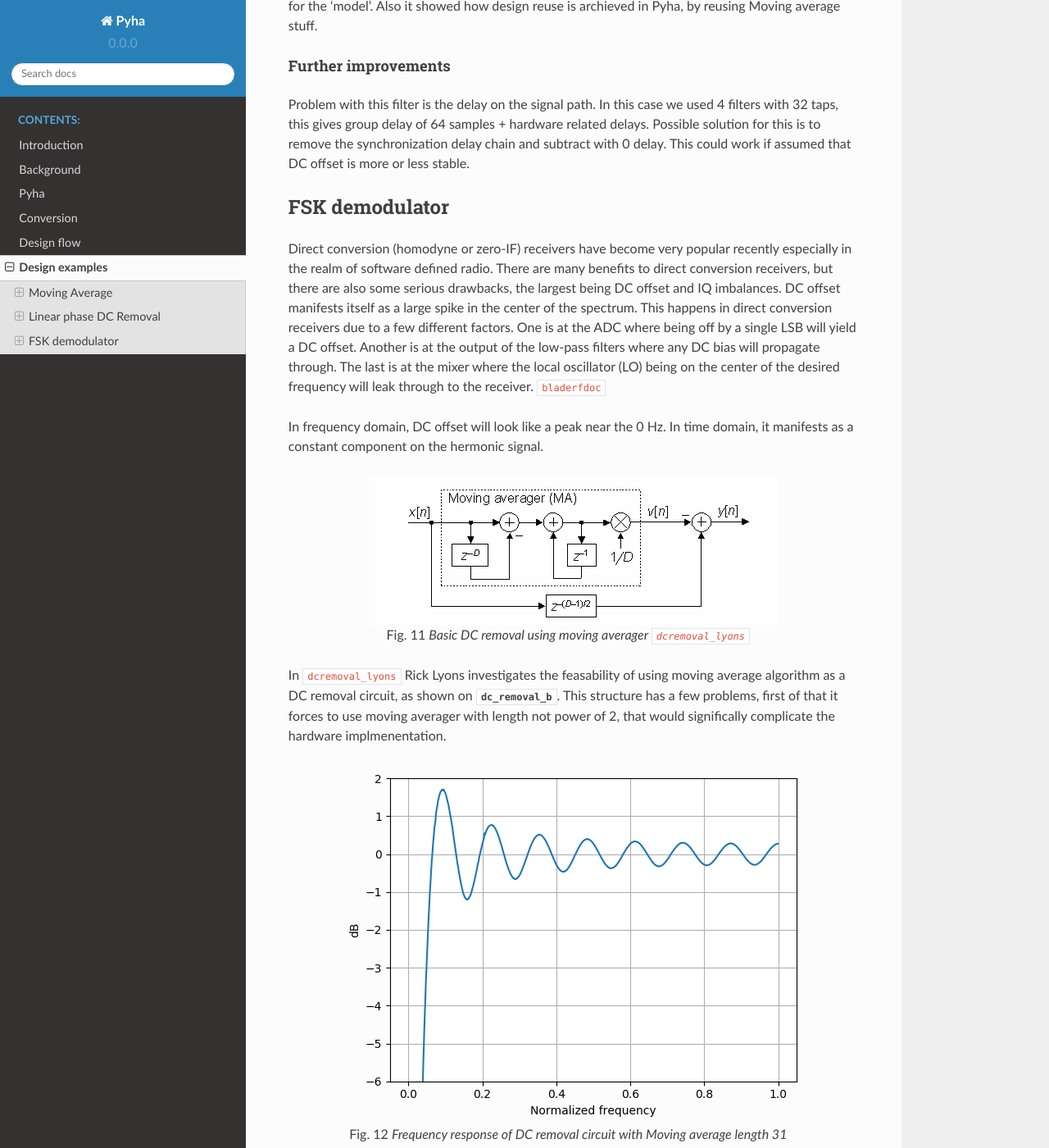
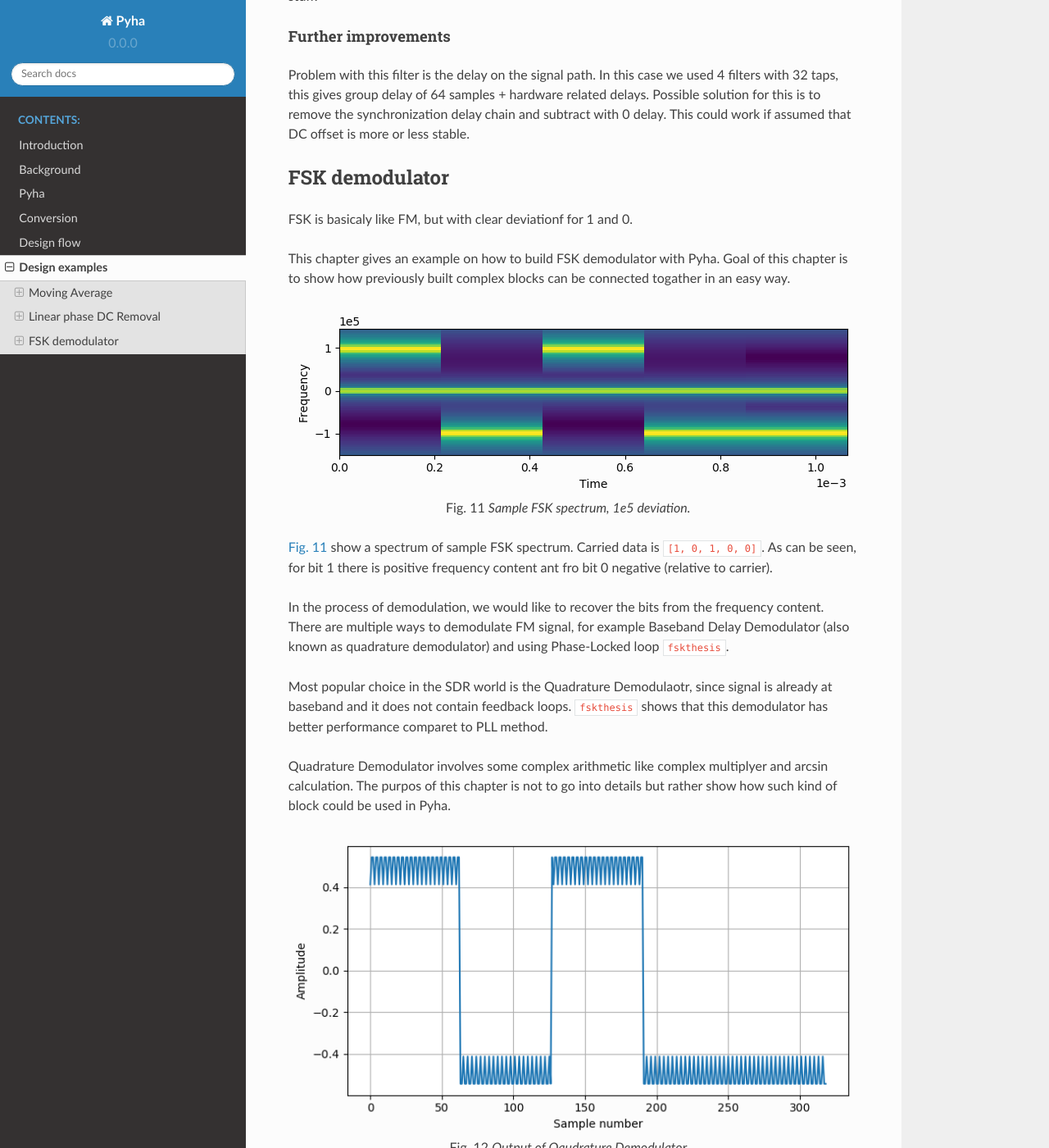
Before and after one commit to gasparka/thesis, a Sphinx documentation site: the page built from docs/design_examples.rst, in a window 1280 px wide and 1400 px high, scrolled down 11061 px. Shown: the whole window at 82% size. Built offline with Sphinx 7.4.7 and the Read the Docs theme 2.0.0, drawn with Linux system fonts in a browser that asks for light colours; cross-references to code outside the pages are shown as plain code; some of the changed text lies outside the part shown.

Commit message:
finish first fsk_demodulator interation

```diff
--- a/docs/bibliography.bib
+++ b/docs/bibliography.bib
@@ -55,3 +55,10 @@
     year   = "2008",
     url    = "https://www.dsprelated.com/showarticle/58.php"
 }
+
+@MASTERSTHESIS {fskthesis,
+    author = "Franz Schnyder, Christoph Haller",
+    title  = "Implementation of FM Demodulator Algorithms on a High Performance Digital Signal Processor",
+    school = "Nanyang Technological University",
+    year   = "2002"
+}
--- a/docs/conf.py
+++ b/docs/conf.py
@@ -73,7 +73,14 @@
 # List of patterns, relative to source directory, that match files and
 # directories to ignore when looking for source files.
 # This patterns also effect to html_static_path and html_extra_path
-exclude_patterns = ['_build', 'Thumbs.db', '.DS_Store']
+exclude_patterns = ['_build',
+                    'Thumbs.db',
+                    '.DS_Store',
+
+                    # included
+                    'fsk_demodulator.rst',
+                    'moving_average.rst',
+                    'dc_removal.rst']
 
 # The name of the Pygments (syntax highlighting) style to use.
 pygments_style = 'sphinx'
--- a/docs/fsk_demodulator.rst
+++ b/docs/fsk_demodulator.rst
@@ -1,120 +1,84 @@
 FSK demodulator
 ---------------
 
+FSK is basicaly like FM, but with clear deviationf for 1 and 0.
+
+This chapter gives an example on how to build FSK demodulator with Pyha. Goal of this chapter
+is to show how previously built complex blocks can be connected togather in an easy way.
 
 
-
-
-
-Direct conversion (homodyne or zero-IF) receivers have become very popular recently especially in the realm of
-software defined radio. There are many benefits to direct conversion receivers,
-but there are also some serious drawbacks, the largest being DC offset and IQ imbalances.
-DC offset manifests itself as a large spike in the center of the spectrum.
-This happens in direct conversion receivers due to a few different factors.
-One is at the ADC where being off by a single LSB will yield a DC offset.
-Another is at the output of the low-pass filters where any DC bias will propagate through.
-The last is at the mixer where the local oscillator (LO) being on the center of the desired
-frequency will leak through to the receiver. :cite:`bladerfdoc`
-
-
-In frequency domain, DC offset will look like a peak near the 0 Hz. In time domain, it manifests as a constant
-component on the hermonic signal.
-
-
-.. _dc_removal_b:
-.. figure:: img/dc_removal_b.png
+.. _fsk_spectrum:
+.. figure:: img/fsk_spectrum.png
     :align: center
     :figclass: align-center
 
-    Basic DC removal using moving averager :cite:`dcremoval_lyons`
-
-In :cite:`dcremoval_lyons` Rick Lyons investigates the feasability of using moving average algorithm as a DC removal
-circuit, as shown on  :numref:`dc_removal_b`. This structure has a few problems, first of that it forces to use
-moving averager with length not power of 2, that would significally complicate the hardware implmenentation.
+    Sample FSK spectrum, 1e5 deviation.
 
 
+:numref:`fsk_spectrum` show a spectrum of sample FSK spectrum. Carried data is :code:`[1, 0, 1, 0, 0]`.
+As can be seen, for bit 1 there is positive frequency content ant fro bit 0 negative (relative to carrier).
 
-.. _dc_single_freqz:
-.. figure:: img/dc_single_freqz.png
+In the process of demodulation, we would like to recover the bits from the frequency content. There are
+multiple ways to demodulate FM signal, for example Baseband Delay Demodulator (also known as
+quadrature demodulator) and using Phase-Locked loop :cite:`fskthesis`.
+
+Most popular choice in the SDR world is the Quadrature Demodulaotr, since signal is already at
+baseband and it does not contain feedback loops. :cite:`fskthesis` shows that this demodulator
+has better performance comparet to PLL method.
+
+
+Quadrature Demodulator involves some complex arithmetic like complex multiplyer and arcsin calculation.
+The purpos of this chapter is not to go into details but rather show how such kind of block
+could be used in Pyha.
+
+.. _fsk_quad_demod:
+.. figure:: img/fsk_quad_demod.png
     :align: center
     :figclass: align-center
 
-    Frequency response of DC removal circuit with Moving average length 31
-
-Second problem is seen on :numref:`dc_single_freqz`. Total ripple of the filter is up to 3 dB, that is 2 times of a difference.
+    Output of Qaudrature Demodulator
 
 
-.. _dc_removal_multi:
-.. figure:: img/dc_removal_multi.png
-    :align: center
-    :figclass: align-center
+:numref:`fsk_quad_demod` show the Quadrature Demodulator output where input is the signal
+shown in :numref:`fsk_spectrum`. Note that the result looks already like digital signal.
+Result is a bit noisy as the input was noisy aswell.
 
-    Removing DC with chained moving averagers :cite:`dcremoval_lyons`
+Next step in the demodulator path is matched filtering. Since we are dealing with squared signals
+we can use the moving average algorithm for this purpose.
 
-Much better performance can be arcieved by chaining multiple stages of moving averaging, as shown in :numref:`dc_removal_multi`.
-Chaining them up also helps the power of 2 problem.
-
-
-.. _dc_quad_freqz:
-.. figure:: img/dc_quad_freqz.png
-    :align: center
-    :figclass: align-center
-
-    Frequency response of DC removal, 4 cascaded moving averagers
-
-New frequency response can be observer on :numref:`dc_quad_freqz`. It is clear that the passband ripple has significantly reduced.
-In addition the cutoff is sharper.
-
-
-
+.. :todo:: Output picture has sim offset, sucks.
 
 Implementation with Pyha
 ~~~~~~~~~~~~~~~~~~~~~~~~
+
 Implementation is rather straight forward, as shown on :numref:`dc_removal_multi`, algorithm must run
 input signal over multiple moving average filters (that we have already implemented in previous chapter) and then substract
 the filter chain output of the delayed input signal.
 
 .. code-block:: python
-    :caption: Parametrizable DC-Removal implementation
-    :name: dc_removal
+    :caption: Parametrizable demodulator
+    :name: fsk_demodulator_code
 
-    class DCRemoval(HW):
-        def __init__(self, window_len, averagers):
-            self.mavg = [MovingAverage(window_len) for _ in range(averagers)]
+    class FSKDemodulator(HW):
+        def __init__(self, deviation, fs, sps):
+            self.demod = QuadratureDemodulator(self.gain)
+            self.match = MovingAverage(sps)
+            self._delay = self.demod._delay + self.match._delay
 
-            # this is total delay of moving averages
-            hardware_delay = averagers * MovingAverage(window_len)._delay
-            self.group_delay = int(averagers * MovingAverage(window_len)._group_delay)
-            total_delay = hardware_delay +  self.group_delay
+        def main(self, input):
+            demod = self.demod.main(input)
+            match = self.match.main(demod)
+            return match
 
-            #registers
-            self.input_shr = [Sfix()] * total_delay
-            self.out = Sfix(0, 0, -17)
-
-            # module delay
-            self._delay = total_delay + 1
-
-        def main(self, x):
-            tmp = x
-            for mav in self.mavg:
-                tmp = mav.main(tmp)
-
-            self.next.input_shr = [x] + self.input_shr[:-1]
-            self.next.out = self.input_shr[-1] - tmp
-            return self.out
-
-        def model_main(self, x):
-            # run signal over all moving averagers
-            tmp = x
-            for mav in self.mavg:
-                tmp = mav.model_main(tmp)
-
-            # subtract from delayed input
-            return x[:-self.group_delay] - tmp[self.group_delay:]
+        def model_main(self, input_list):
+            demod = self.demod.model_main(input_list)
+            match = self.match.model_main(demod)
+            return match
 
 
-:numref:`dc_removal` shows the Python implementation. Class is parametrized so that count of moving averagers and the
-window length can be changed on definiton. Overall it is a pretty straigth forward Python code.
+:numref:`fsk_demodulator_code` shows the Python implementation.
+Overall it is a pretty straigth forward Python code. Quadrature demodulator and Moving average
+are defined in the constructor bit, then 'main' and 'model main' make use of them.
 
 One thing to note that the :code:`model_main` and :code:`main` are nearly identical. That shows that Pyha has archived
 one of the goals by simplifying hardware design portion.
@@ -123,65 +87,29 @@
 Unit test for this module have not been listed as most of the testing is done in Ipython Notebook environment, as written
 in some chapter Pyha is capable or collecting these tests for unit-testing. Can be seen here.
 
-
-GATE level simulation
-^^^^^^^^^^^^^^^^^^^^^
-
-As written in some chapter, Pyha supports also rupports running GATE-level simulations
-by integrating with Intel Quartus software.
-
-
-.. _dc_removal_multi_rtl:
-.. figure:: img/dc_removal_multi_rtl.png
-    :align: center
-    :figclass: align-center
-
-    RTL view of simplified DC-Removal (Intel Quartus RTL viewer)
-
-
-:numref:`dc_removal_multi_rtl` shows an simplified RTL view of the DC removal circuit,
-it uses averages with length 4 to make RTL plottable.
-There are 4 averages in total, leftover logic is the delay line and the final substractor.
-
-Quartus project can be seen at repo [#dcrepo]_.
-
-
 Resource usage
 ^^^^^^^^^^^^^^
+RTL is too big to include a screenshot, project can be opened here..
 
-Resorce usage is returned for the full size circuit, that is 4 chained moving averages with each having 32 taps.
 Synhesizing with Quartus gave following resorce usage:
 
 
-    - Total logic elements: 341 / 39,600 ( < 1 % )
-    - Total memory bits:    2,736 / 1,161,216 ( < 1 % )
-    - Embedded multipliers: 0 / 232 ( 0 % )
+    - Total logic elements: 1,499 / 39,600 ( 4 % )
+    - Total memory bits:    36 / 1,161,216 ( < 1 % )
+    - Embedded multipliers: 10 / 232 ( 4 % )
 
-Maximum reported clock speed is 188 MHz ( standard compilation).
+Maximum reported clock speed is 173 MHz ( standard compilation).
 
 
 .. [#dcrepo] https://github.com/petspats/thesis/tree/master/examples/dc_removal/conversion
 
 
-
-
 Conclusions
 ~~~~~~~~~~~
 
-This chapter showed how to use Pyha to design an efficient, linar phase DC removal circuit. It is clear that making these
-kind of designs is possible in Pyha and is not significantly harder that coding for the 'model'. Also it showed how
-design reuse is archieved in Pyha, by reusing Moving average stuff.
+This chapter showed how to use existing Pyha components to synthesise complex system.
 
 
 Further improvements
 ^^^^^^^^^^^^^^^^^^^^
-
-Problem with this filter is the delay on the signal path. In this case we used 4 filters with 32 taps, this gives group delay of
-64 samples + hardware related delays. Possible solution for this is to remove the synchronization delay chain and subtract with
-0 delay. This could work if assumed that DC offset is more or less stable.
-
-
-
-
-`Pyhacores <https://github.com/petspats/pyhacores>`__ is a repository collecting cores implemented in Pyha,
-for example it includes CORDIC, FSK modulator and FSK demodulator cores.
+Next step would be to add some sort of clock recovery component in order to sample te bits.
```
Also changed, not shown: docs/img/fsk_quad_demod.png (added), docs/img/fsk_spectrum.png (added), 3 other files.
